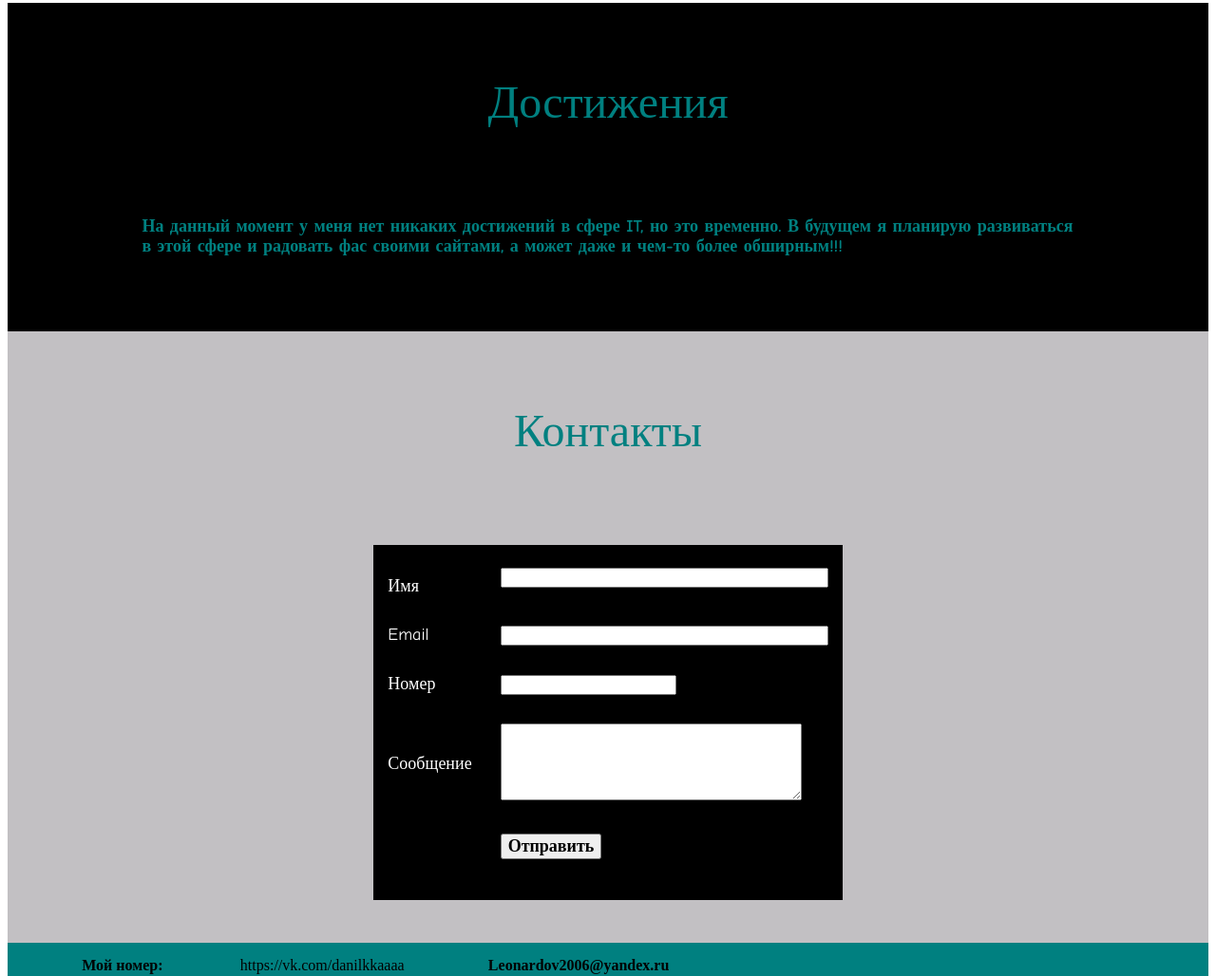
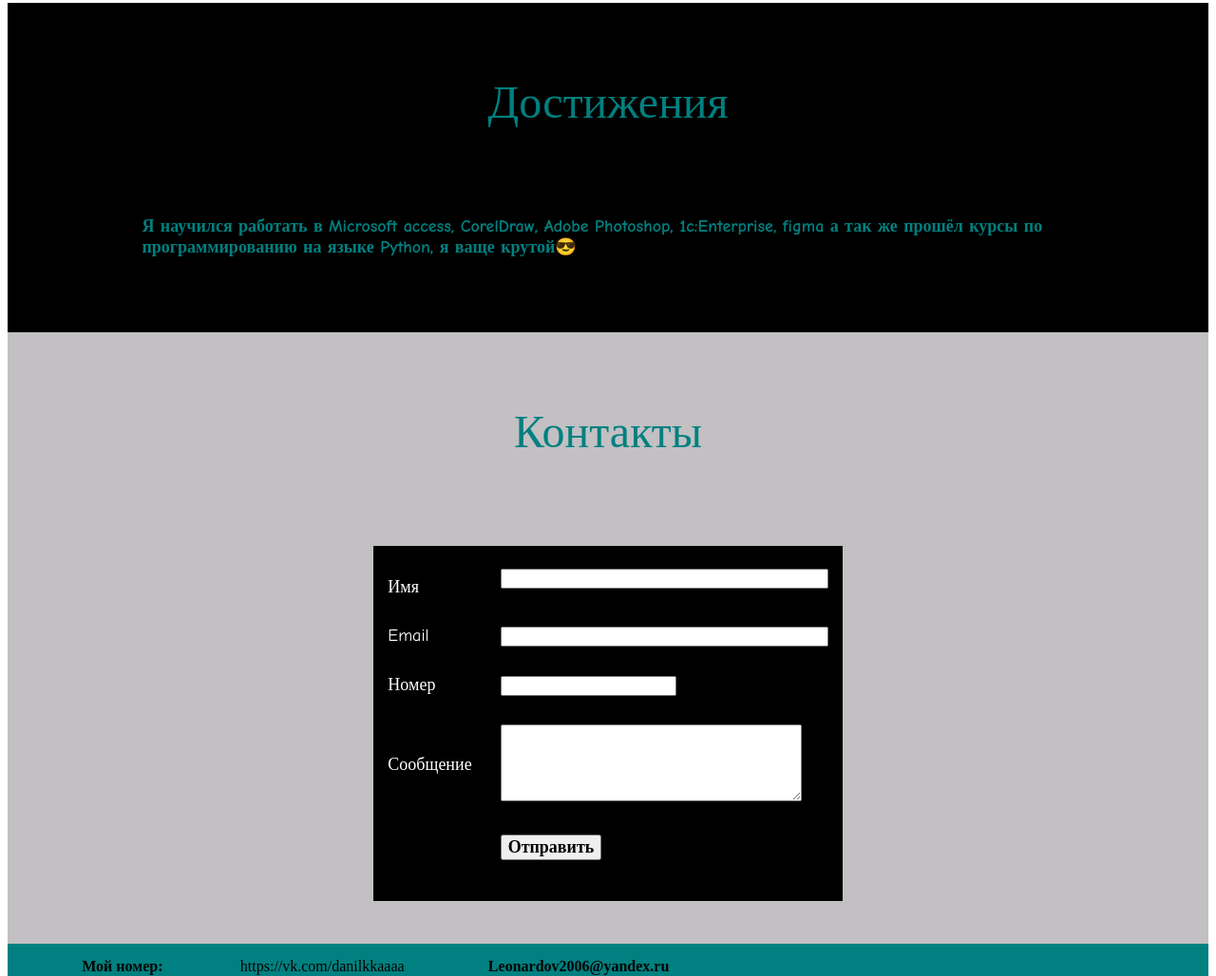
Before and after one commit to lalalalalala3/leonardo, a plain HTML site: page index.html in a window 1280 px wide. Shown: the part 2917-3945 px from the top of the page at 95% size. Drawn offline with Linux system fonts and the light colour scheme.

Commit message:
Add files via upload

```diff
--- a/index.html
+++ b/index.html
@@ -291,7 +291,7 @@
 						<td>
 							<font face="Comic sans MS" size="4" color="008080">
 
-										<b>На данный момент у меня нет никаких достижений в сфере IT, но это временно. В будущем я планирую развиваться в этой сфере и радовать фас своими сайтами, а может даже и чем-то более обширным!!!</b>
+										<b>Я научился работать в Microsoft access, CorelDraw, Adobe Photoshop, 1c:Enterprise, figma а так же прошёл курсы по программированию на языке Python, я ваще крутой😎 </b>
 
 
 
```
